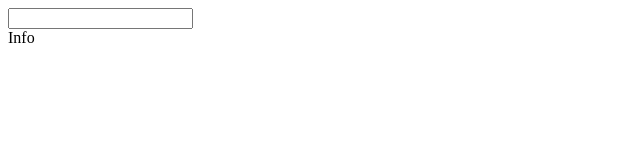
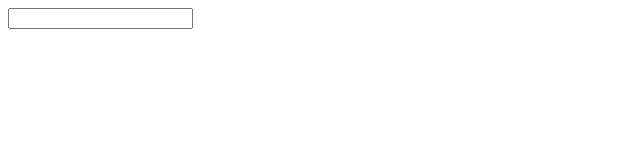
Before and after one commit to NachoBasilio/Estudio-Clima-De-Una-Ciudad, a React (Vite) app in the folder Clima-De-Una-Ciudad/: page / in a window 1280 px wide. Shown: the top 160 px of the page, without its empty margins (0-640 px from the left). Built offline with nearby package versions, Linux system fonts and the light colour scheme.

Commit message:
Ahora muestra la temperatura

```diff
--- a/Clima-De-Una-Ciudad/src/components/WeatherApp.jsx
+++ b/Clima-De-Una-Ciudad/src/components/WeatherApp.jsx
@@ -9,7 +9,9 @@ export default function WatherApp() {
     try {
       const request = await fetch(`${import.meta.env.VITE_SOME_URL}&key=${import.meta.env.VITE_SOME_KEY}&q=${city}`)
       const json = await request.json()
-      console.log(json)
+
+      setWeather(json)
+
     } catch (error) {
 
     }
@@ -23,7 +25,7 @@ export default function WatherApp() {
   return (
     <>
       <WeatherForm onChangeCity={handleChangeCity}/>
-      <div>Info</div>
+      <div>{weather?.current.temp_c}</div>
     </>
   )
 }
```
